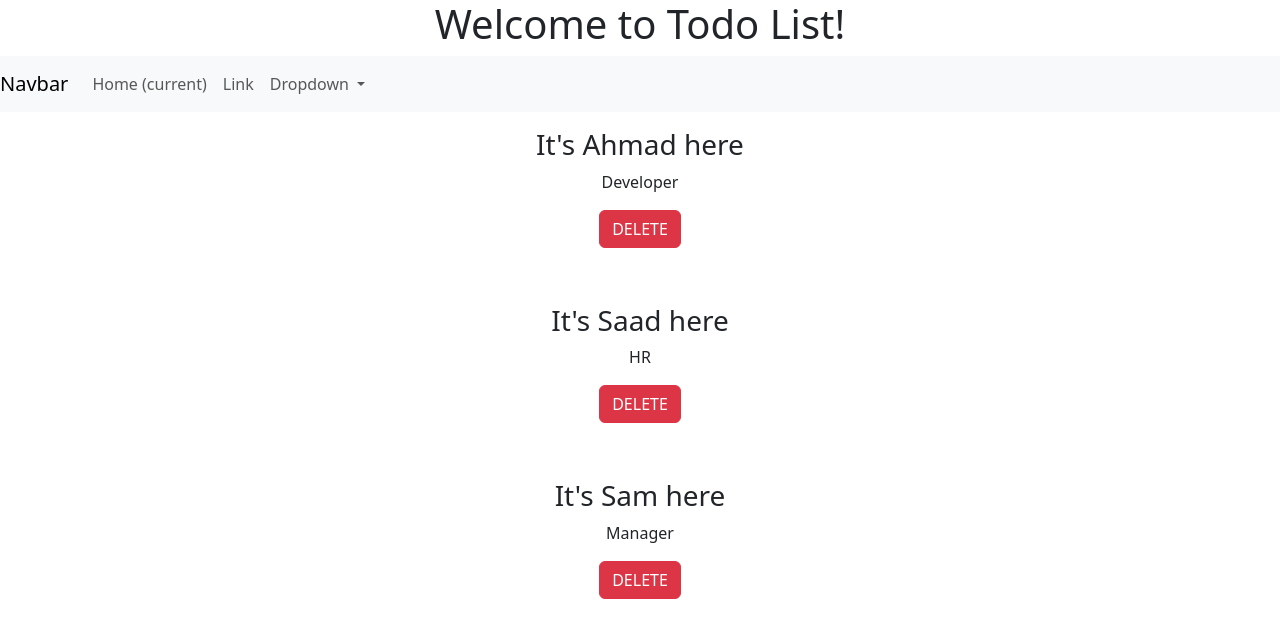
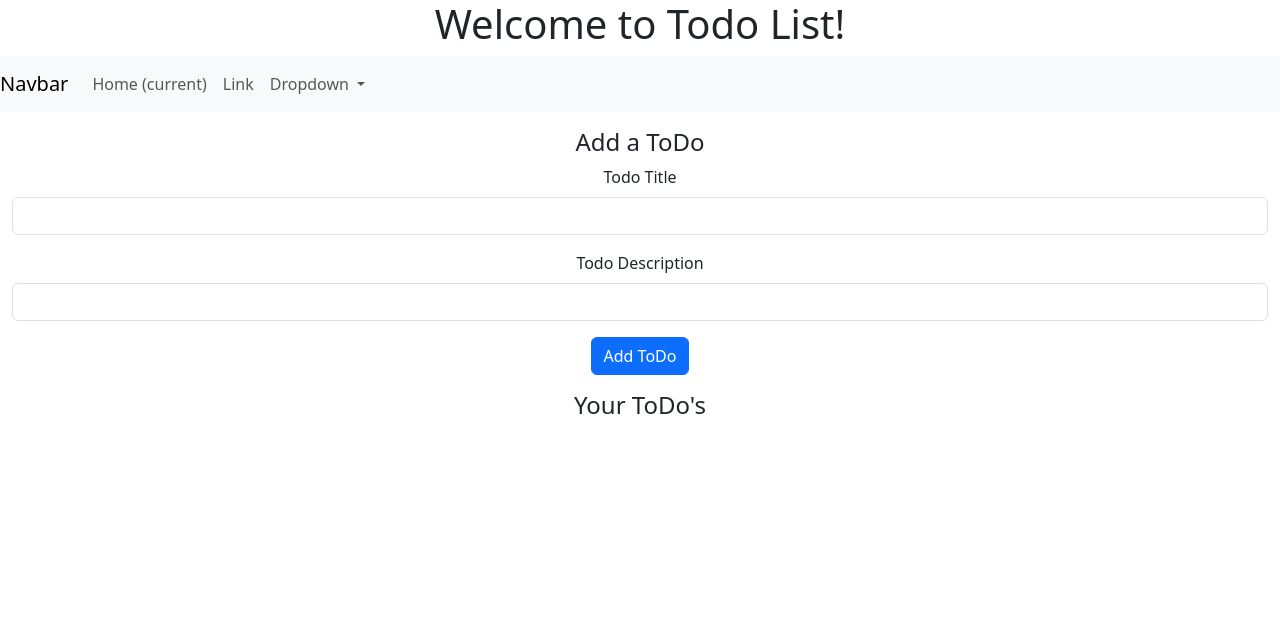
Before and after one commit to arslan-rt/angular_ToDoList, an Angular app: page / in a window 1280 px wide. Shown: the top 638 px of the page. Built offline with nearby package versions, Linux system fonts and the light colour scheme.

Commit message:
After custom adding the To Do's Items

```diff
--- /dev/null
+++ b/src/app/MyComponents/add-todo/add-todo.component.html
@@ -0,0 +1,14 @@
+<div class="my-3">
+  <h4>Add a ToDo</h4>
+  <form (ngSubmit) ="onSubmit()">
+    <div class="form-group mb-3">
+      <label for="title" class="form-label">Todo Title</label>
+      <input type="text" [(ngModel)]="title" class="form-control" name="title" id="title">
+    </div>
+    <div class="form-group mb-3">
+      <label for="desc" class="form-label">Todo Description</label>
+      <input type="text" [(ngModel)]="desc" class="form-control" name="desc" id="desc">
+    </div>
+    <button type="submit" class="btn btn-primary">Add ToDo</button>
+  </form>
+</div>
--- /dev/null
+++ b/src/app/MyComponents/add-todo/add-todo.component.ts
@@ -0,0 +1,25 @@
+import { Component, OnInit, Output, EventEmitter } from '@angular/core';
+import { toDo } from "../../toDo";
+
+@Component({
+  selector: 'app-add-todo',
+  templateUrl: './add-todo.component.html',
+  styleUrls: ['./add-todo.component.css']
+})
+export class AddTodoComponent implements OnInit {
+  title: string;
+  desc: string;
+  @Output() todoAdd: EventEmitter<toDo> = new EventEmitter();
+
+  constructor() { }
+
+  ngOnInit() { }
+
+  onSubmit(){
+    const todo = {
+      title: this.title,
+      desc: this.desc
+    }
+    this.todoAdd.emit(todo);
+  }
+}
--- a/src/app/MyComponents/todo-item/todo-item.component.html
+++ b/src/app/MyComponents/todo-item/todo-item.component.html
@@ -1,7 +1,7 @@
 <div class="my-3">
-  <h3>
+  <h5>
     {{todo.title}}
-  </h3>
+  </h5>
   <p>
     {{todo.desc}}
   </p>
--- a/src/app/MyComponents/todos/todos.component.html
+++ b/src/app/MyComponents/todos/todos.component.html
@@ -1,3 +1,5 @@
+<app-add-todo (todoAdd) = "addTodo($event)"></app-add-todo>
+<h4>Your ToDo's</h4>
 <div *ngFor = "let todo of todos">
   <app-todo-item [todo]="todo" (todoDelete) = "deleteTodo($event)"></app-todo-item>
 </div>
--- a/src/app/MyComponents/todos/todos.component.ts
+++ b/src/app/MyComponents/todos/todos.component.ts
@@ -7,24 +7,15 @@ import { toDo } from "../../toDo";
 })
 export class TodosComponent implements OnInit {
   todos:toDo[];
+  localItem:string;
   constructor() {
-    this.todos = [
-      {
-        sno:1,
-        title: "It's Ahmad here",
-        desc: "Developer"
-      },
-      {
-        sno:2,
-        title: "It's Saad here",
-        desc: "HR"
-      },
-      {
-        sno:3,
-        title: "It's Sam here",
-        desc: "Manager"
-      }
-    ]
+    this.localItem = localStorage.getItem("todos");
+    if(this.localItem == null){
+      this.todos = []
+    }
+    else{
+      this.todos = JSON.parse(this.localItem);
+    }
   }
 
   ngOnInit() {
@@ -33,5 +24,11 @@ export class TodosComponent implements OnInit {
   deleteTodo(todo:toDo){
     const index = this.todos.indexOf(todo);
     this.todos.splice(index, 1);
+    localStorage.setItem("todos", JSON.stringify(this.todos));
+  }
+
+  addTodo(todo:toDo){
+    this.todos.push(todo);
+    localStorage.setItem("todos", JSON.stringify(this.todos));
   }
 }
--- a/src/app/toDo.ts
+++ b/src/app/toDo.ts
@@ -1,5 +1,4 @@
 export class toDo{
-    sno: number
     title: string
     desc: string
 }
```
Also changed, not shown: src/app/app.module.ts (+6 -2 lines), src/app/MyComponents/add-todo/add-todo.component.css (added), 1 other file (tests, documents, lock files or other folders).
